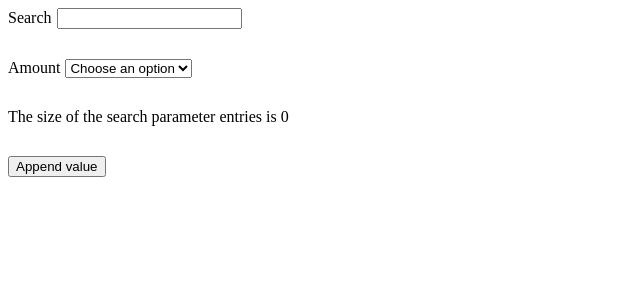
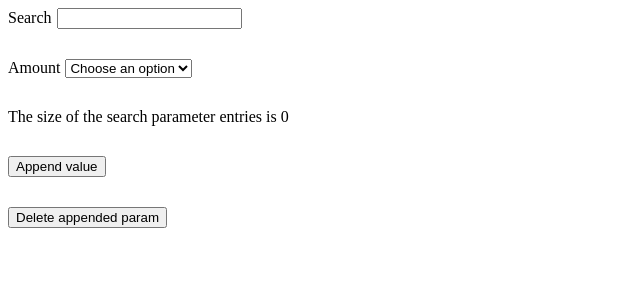
Before and after one commit to CameronStAmant/URLSearchParams, a React (Vite) app: page / in a window 1280 px wide. Shown: the top 300 px of the page, without its empty margins (0-640 px from the left). Built offline with nearby package versions, Linux system fonts and the light colour scheme.

Commit message:
Add delete method

```diff
--- a/src/App.tsx
+++ b/src/App.tsx
@@ -1,6 +1,7 @@
 import { useEffect, useState } from "react";
 import {
   appendParams,
+  deleteAppendedParam,
   getSizeOfSearchParameters,
   getURLSearchParams,
   writeURLSearchParams,
@@ -72,6 +73,13 @@ function App() {
       >
         Append value
       </button>
+      <button
+        onClick={() => {
+          deleteAppendedParam(queryParams, "isAppended", setQueryParams);
+        }}
+      >
+        Delete appended param
+      </button>
     </div>
   );
 }
--- a/src/URLSearchParams.ts
+++ b/src/URLSearchParams.ts
@@ -38,3 +38,14 @@ export const appendParams = (
   window.history.replaceState(null, "", `?${params}`);
   handleChange(param, value);
 };
+
+export const deleteAppendedParam = (
+  newParams: Partial<Params>,
+  paramToDelete: string,
+  handleChange: React.Dispatch<React.SetStateAction<Partial<Params>>>,
+) => {
+  const params = new URLSearchParams(newParams);
+  params.delete(paramToDelete);
+  window.history.replaceState(null, "", `?${params}`);
+  handleChange(getURLSearchParams());
+};
```
